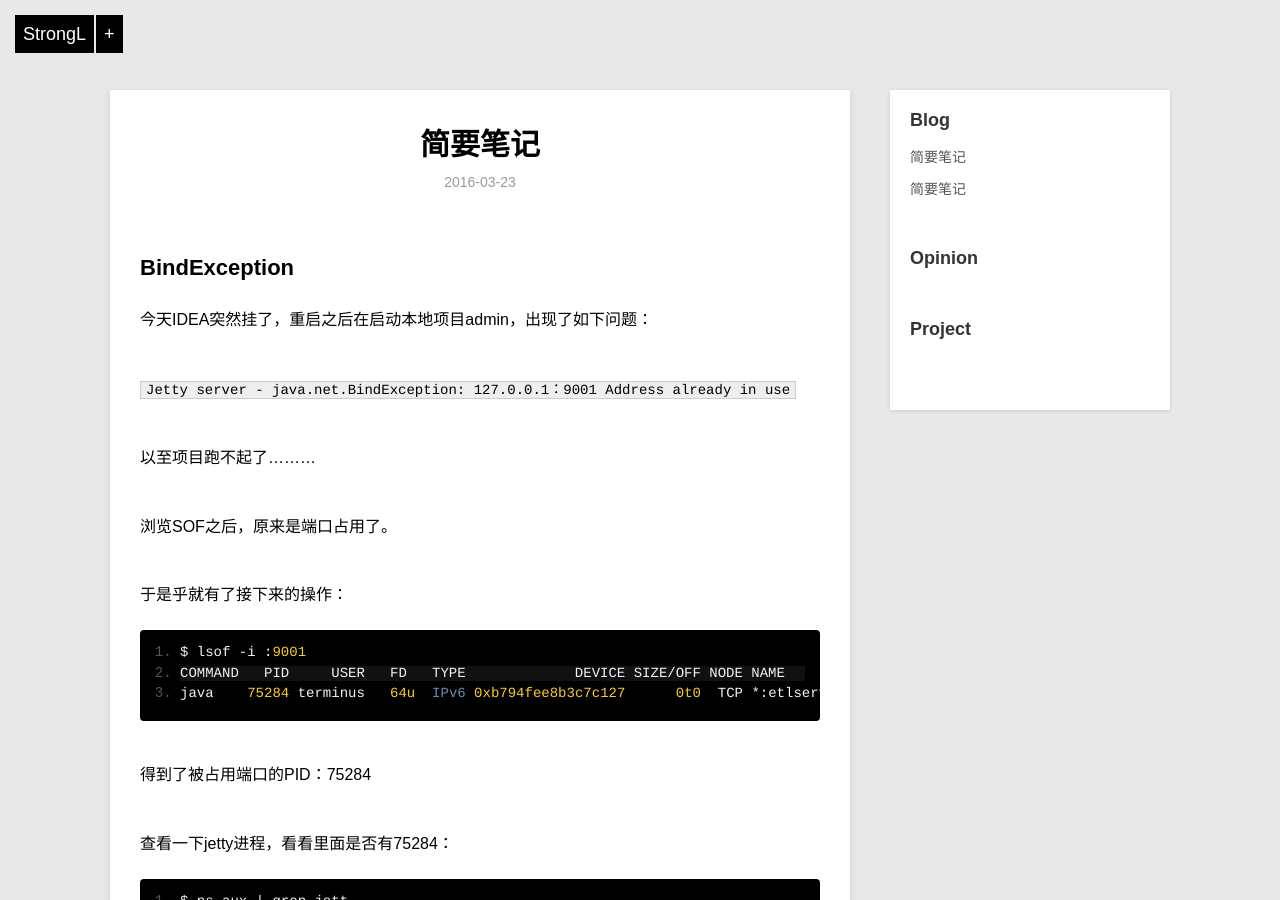
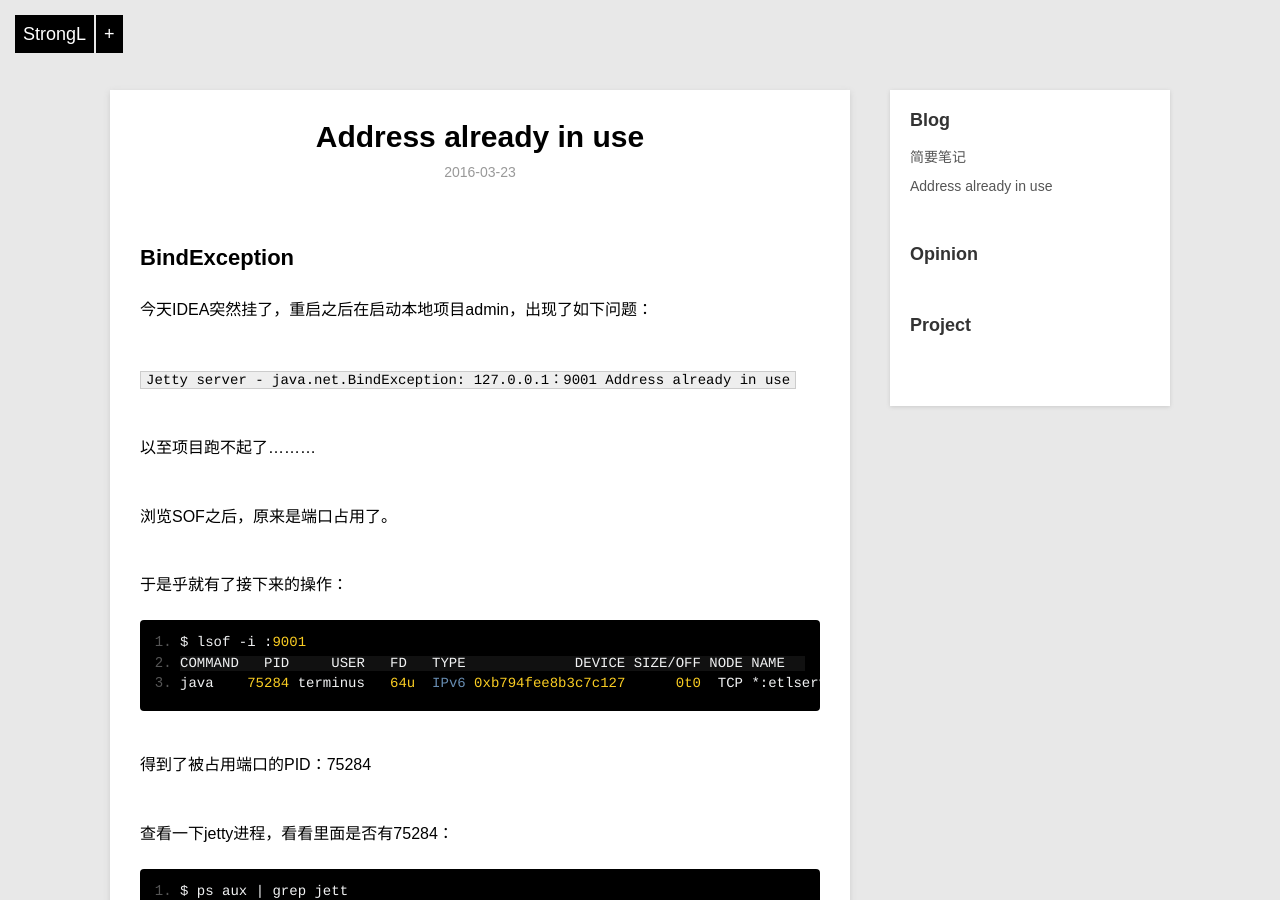
Before and after one commit to stronglong/stronglong.github.io, a Jekyll site: the page built from _posts/blog/2016-03-23-jetty-exception.md, in a window 1280 px wide and 900 px high. Built offline with Jekyll 4.4.1, drawn with Linux system fonts in a browser that asks for light colours; Markdown is read by kramdown in place of the engine named in the settings.

Commit message:
Update 2016-03-23-jetty-exception.md

```diff
--- a/_posts/blog/2016-03-23-jetty-exception.md
+++ b/_posts/blog/2016-03-23-jetty-exception.md
@@ -1,7 +1,7 @@
 ---
 layout: post
-title: 简要笔记
-description: MySQL zookeeper redis nginx host terminus-license ssh github
+title: Address already in use
+description: Jetty server - java.net.BindException on MAX OS X
 category: blog
 ---
 
```
